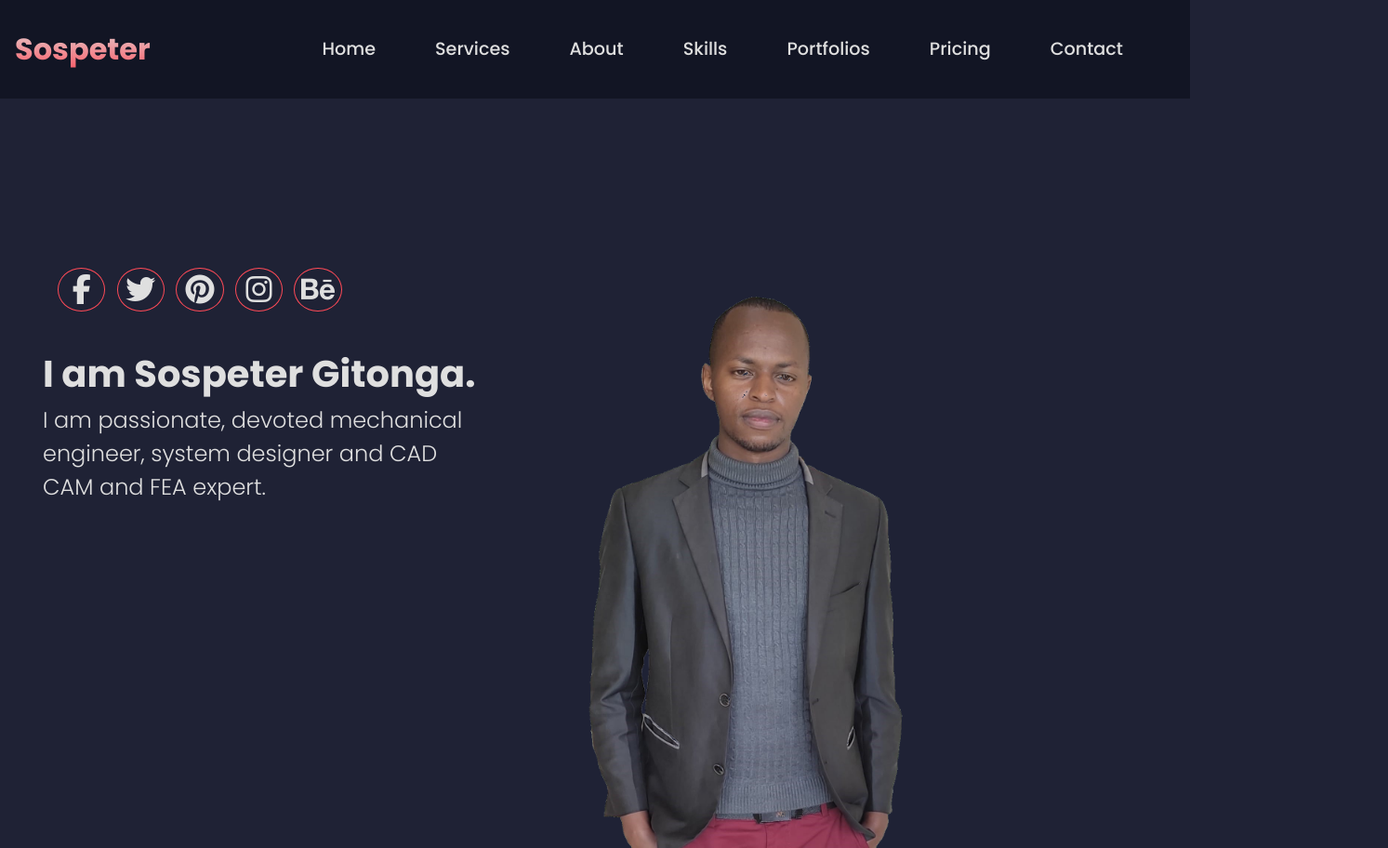
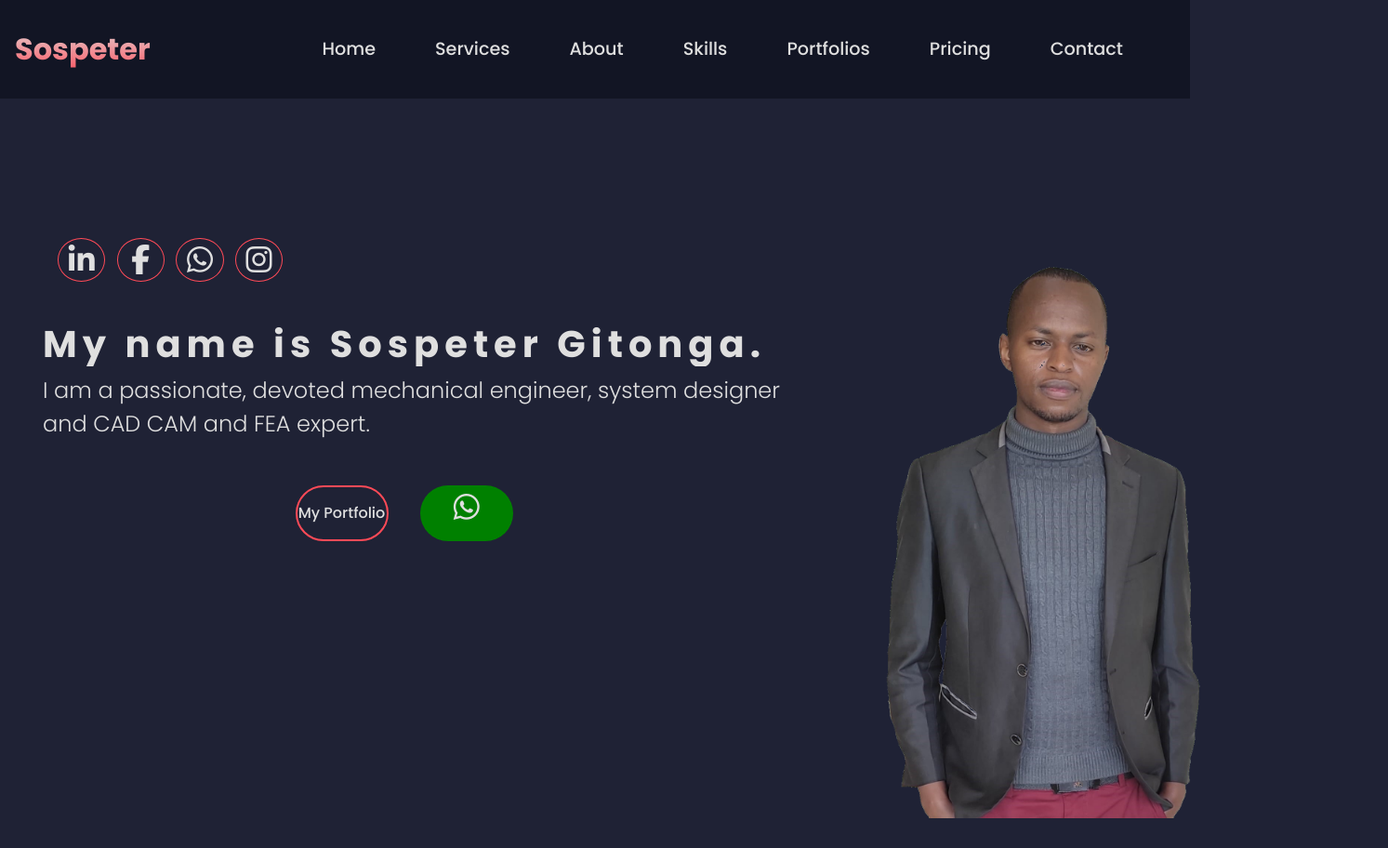
Before and after one commit to FredsTechVerse/sospeter, a website: page index.html in a window 1280 px wide. Shown: the whole page at 93% size, 1493 px wide, since content can reach past the window. After the commit the page ends 880 px from the top, so only its background shows below. Drawn offline with nearby package versions, Linux system fonts and the light colour scheme.

Commit message:
testing buttons

```diff
--- a/index.html
+++ b/index.html
@@ -75,26 +75,32 @@
       <div class="row d-none d-md-block landing-space"></div>
 
       <div class="row">
-        <div class="col landingtext mt-md-3 col-md-5 ml-md-2">
+        <div class="col landingtext mt-md-3 col-md-8 ml-md-2">
           <div class="col col-12 social-div ml-md-2">
             <ul class="list-inline social ml-md-3">
+              <li class="list-inline-item"><a href="#"><i class="fa fa-linkedin "></i></a></li>
               <li class="list-inline-item"><a href="#"><i class="fa fa-facebook"></i></a></li>
-              <li class="list-inline-item"><a href="#"><i class="fa fa-twitter"></i></a></li>
-              <li class="list-inline-item"><a href="#"><i class="fa fa-pinterest"></i></a></li>
+              <li class="list-inline-item"><a href="#"><i class="fa  fa-whatsapp"></i></a></li>
               <li class="list-inline-item"><a href="#"><i class="fa fa-instagram"></i></a></li>
-              <li class="list-inline-item"><a href="#"><i class="fa fa-behance"></i></a></li>
               </ul>
 
 
           </div>
           <div class="col col-12 intro ml-md-2">
-            <h1 class="intro-head">I am Sospeter Gitonga.</h1>
-            <p class="intro-body  mt-md-2">I am passionate, devoted mechanical engineer, system designer and CAD CAM  and FEA expert.</p>
+            <h1 class="intro-head">My name is Sospeter Gitonga.</h1>
+            <p class="intro-body  mt-md-2">I am a passionate, devoted mechanical engineer, system designer and CAD CAM  and FEA expert.</p>
+
+          </div>
+          <div class="col col-12 port-wha mt-5">
+              <div class="col col-6 myportfolio d-inline  " ><a class="" href="#portfolios" ><p class="mt-3 mb-1">My Portfolio</p></a></div>
+              <div class="col col-6 whatsapp d-inline  " ><a class="" href="https://wa.me/+254742734120/?text=I%20am%20interested%20in%20your%20design%20work" target="_blank"> <i class="fa fa-whatsapp"></i></a></div>
+
+
 
           </div>
 
         </div>
-        <div class="col landingimage d-none d-md-block  col-md-3 ml-1 mr-1">
+        <div class="col landingimage d-none d-md-block  col-md-2 ml-1">
           <img src="sos1.png" class="sos1 ml-3" alt="Sospeter Gitonga"/>
         </div>
 
--- a/sass/landing.scss
+++ b/sass/landing.scss
@@ -34,14 +34,72 @@ $rose:#ff4a57;
 
     }
 }
+.port-wha{
+        text-align:center !important;
+
+    .myportfolio{
+        a{        text-align:center !important;
+
+            display:inline-block;
+            margin: 0;
+            text-decoration: none;
+            color: $light;
+            height:60px !important;
+            width:100px !important;
 
 
 
-//laptops and desktops
-.landing-space{
-    height: 4vh;
+
+
+            font-weight:500;
+            border-radius: 50px;
+            background-color:transparent;
+            border:2px solid $rose;
+
+
+
+
+
+
+
+
+        }
+        a:hover{
+            background-color:$rose;
+        }
+
+    }
+    .whatsapp{
+
+        a{        text-align:center !important;
+
+            display:inline-block;
+            margin: 0;
+            text-decoration: none;
+            color: $light;
+            background-color:green;
+                        height:60px !important;
+                        font-weight:500;
+                        border-radius: 50px;
+                        width:100px !important;
+                        font-size: 200%;
+
+        }
+        a:hover{
+            background-color:rgb(4, 3, 43);
+
+
+        }
+
+
+
+
+    }
+
 
 }
+
+
 @media only screen and (min-width: 768px) {
     .intro{
         .intro-head{
@@ -53,6 +111,55 @@ $rose:#ff4a57;
         }
     }
 
+    .port-wha{
+        text-align:center;
+
+    .myportfolio{
+        a{
+            text-align:center;
+
+        }
+
+    }
+    .whatsapp{
+
+        a{
+            text-align:center;
+        }
+    }
+}
+.intro{
+
+
+h1 {
+    overflow: hidden; /* Ensures the content is not revealed until the animation */
+    border-right: .15em solid $light; /* The typwriter cursor */
+    white-space: nowrap; /* Keeps the content on a single line */
+    margin: 0 auto; /* Gives that scrolling effect as the typing happens */
+    letter-spacing: .15em; /* Adjust as needed */
+    animation:
+      typing 3.5s steps(40, end),
+      blink-caret .75s step-end infinite;
+  }
+  /* The typing effect */
+@keyframes typing {
+    from { width: 0 }
+    to { width: 100% }
+  }
+
+  /* The typewriter cursor effect */
+  @keyframes blink-caret {
+    from, to { border-color: transparent }
+    50% { border-color: $light; }
+  }
+}
+
+
+
+
+
+
+
 }
 .landingimage{
     text-align: center;
```
Also changed, not shown: sass/landing.css, 1 other file.
